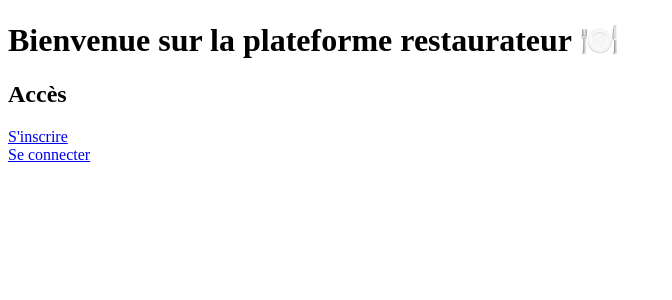
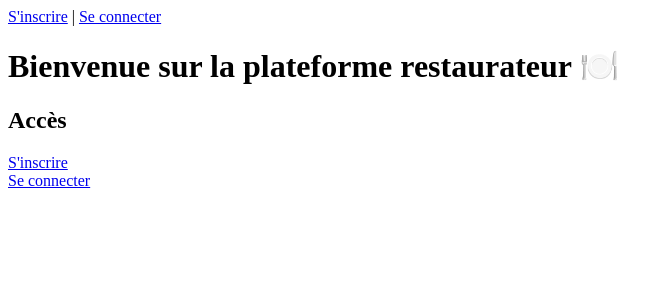
Before and after one commit to lmasumbuku/frontend, a React (Create React App) app: page / in a window 1280 px wide. Shown: the top 300 px of the page, without its empty margins (0-672 px from the left). Built offline with nearby package versions, Linux system fonts and the light colour scheme.

Commit message:
Update App.js

```diff
--- a/src/App.js
+++ b/src/App.js
@@ -1,4 +1,4 @@
-import React, { useState } from "react";
+import React, { useState, useEffect } from "react";
 import { BrowserRouter as Router, Routes, Route } from "react-router-dom";
 import HomePage from "./components/HomePage";
 import RegisterForm from "./components/RegisterForm";
@@ -6,13 +6,21 @@ import LoginForm from "./components/LoginForm";
 import MenuList from "./components/MenuList";
 import Orders from "./components/Orders";
 import AddMenuItem from "./components/AddMenuItem";
+import Navbar from "./components/Navbar";
 
 function App() {
   const [isAuthenticated, setIsAuthenticated] = useState(false);
 
+  useEffect(() => {
+    const token = localStorage.getItem("token");
+    setIsAuthenticated(!!token);
+  }, []);
+
   return (
     <Router>
       <div>
+        <Navbar isAuthenticated={isAuthenticated} setIsAuthenticated={setIsAuthenticated} />
+
         <Routes>
           <Route path="/" element={<HomePage />} />
           <Route path="/register" element={<RegisterForm />} />
```
